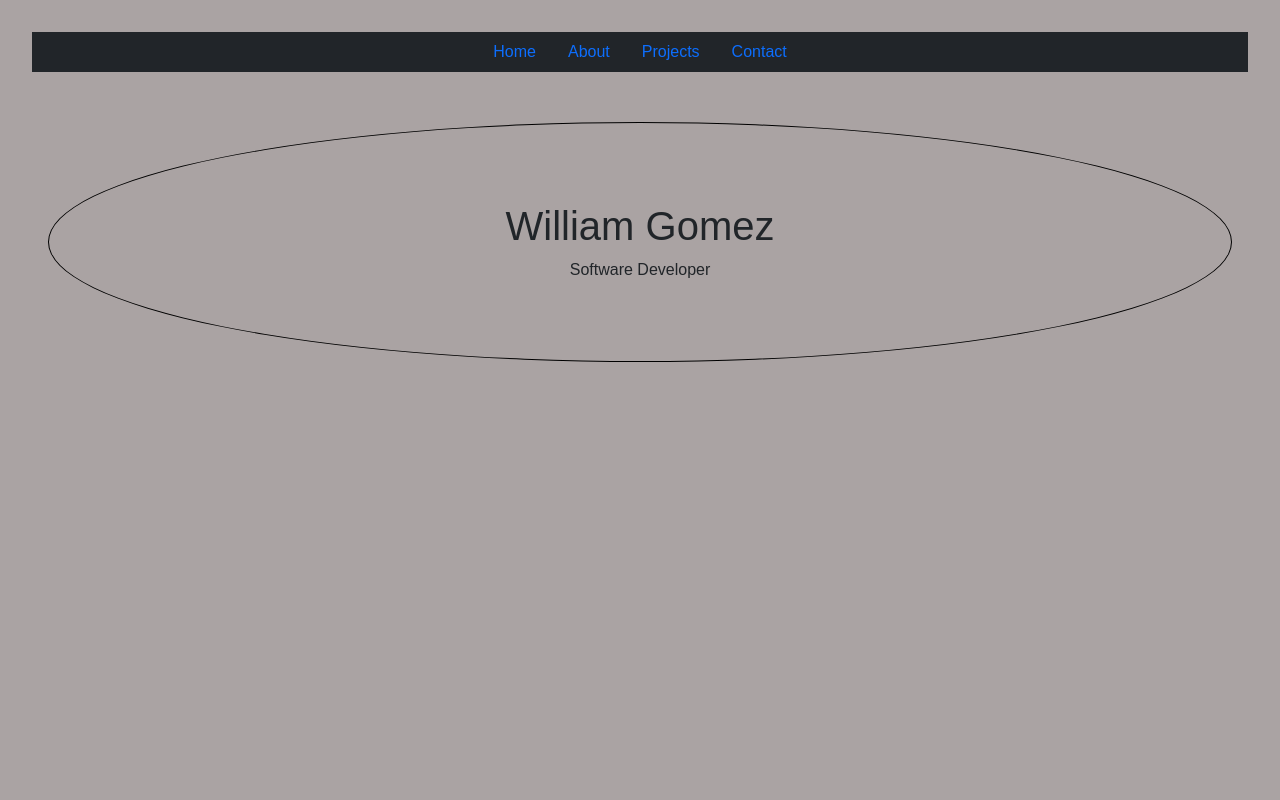
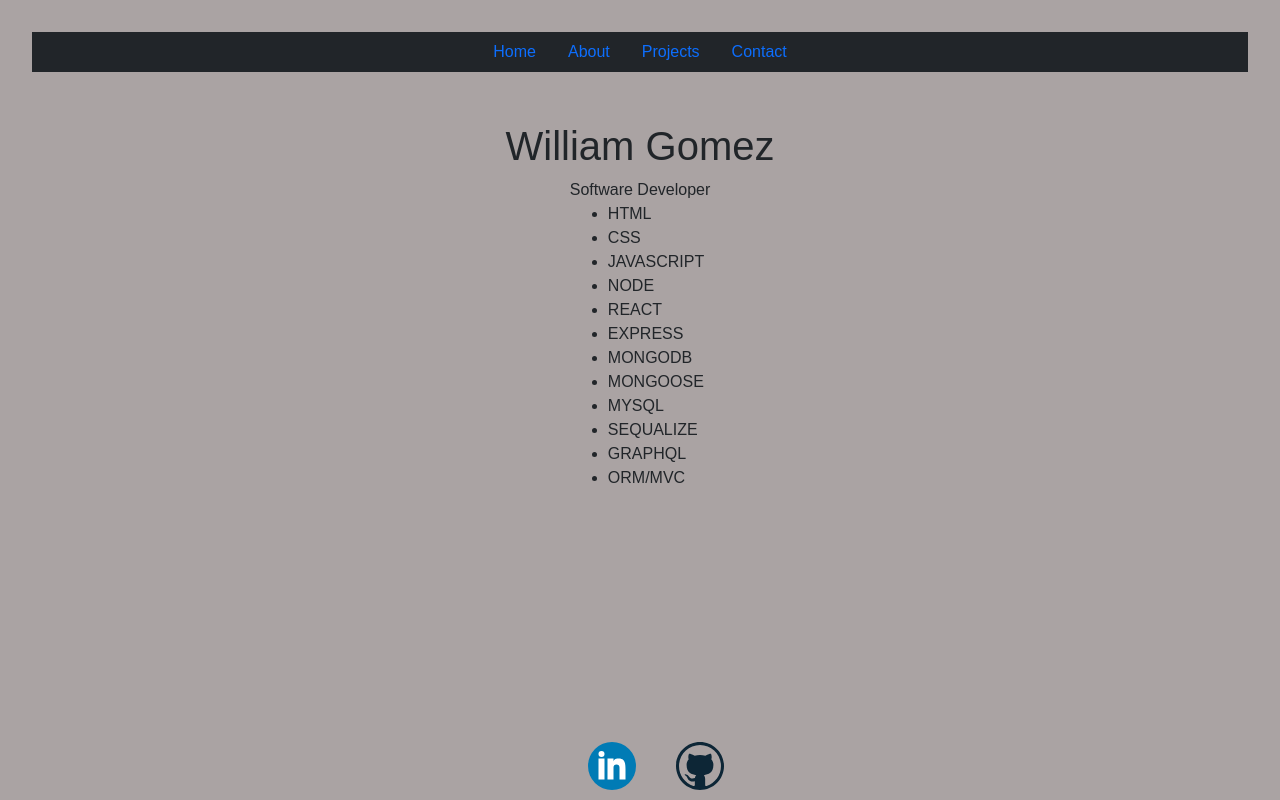
Before and after one commit to Wgomez1987/React-Profile, a React (Vite) app: page / in a window 1280 px wide. Shown: the top 800 px of the page. Built offline with nearby package versions, Linux system fonts and the light colour scheme.

Commit message:
homepage updated

```diff
--- a/src/App.css
+++ b/src/App.css
@@ -53,7 +53,7 @@ body {
 
 
 main {
-  min-height: 100vh;
+  min-height: 75vh;
 
 }
 
@@ -81,8 +81,6 @@ margin-right: 1200px;
 }
 
 .header {
-  border-radius: 300%;
-  border: 1px solid black;
   min-width: 25vw;
   min-height: 30vh;
   margin-top: 50px;
--- a/src/pages/Home.jsx
+++ b/src/pages/Home.jsx
@@ -6,6 +6,23 @@ export default function Home() {
       <h1 className="name">William Gomez</h1>
       <div className="title justify-content-center d-flex"> Software Developer
       </div>
+      <div>
+        <ul>
+          <li>HTML
+          </li>
+          <li>CSS</li>
+          <li>JAVASCRIPT</li>
+          <li>NODE</li>
+          <li>REACT</li>
+          <li>EXPRESS</li>
+          <li>MONGODB</li>
+          <li>MONGOOSE</li>
+          <li>MYSQL</li>
+          <li>SEQUALIZE</li>
+          <li>GRAPHQL</li>
+          <li>ORM/MVC</li>
+        </ul>
+      </div>
         </div>
       </div>
   );
```
